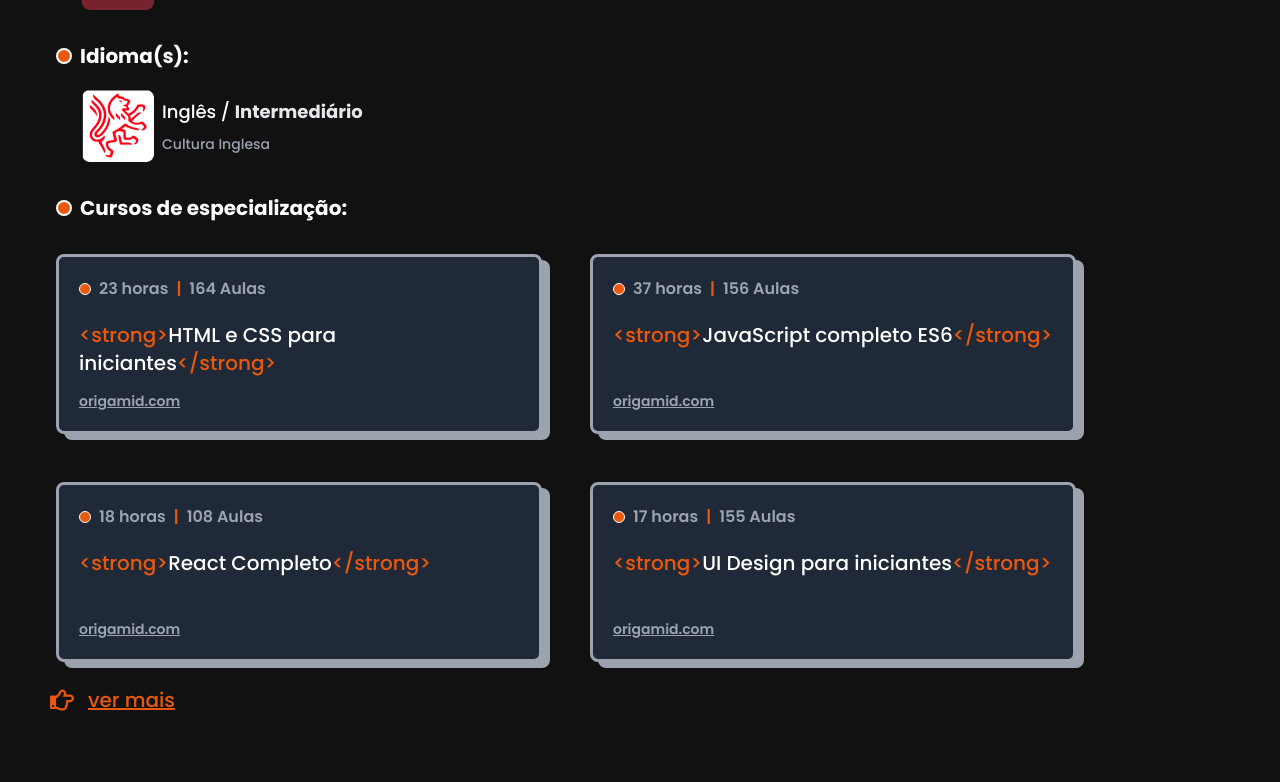
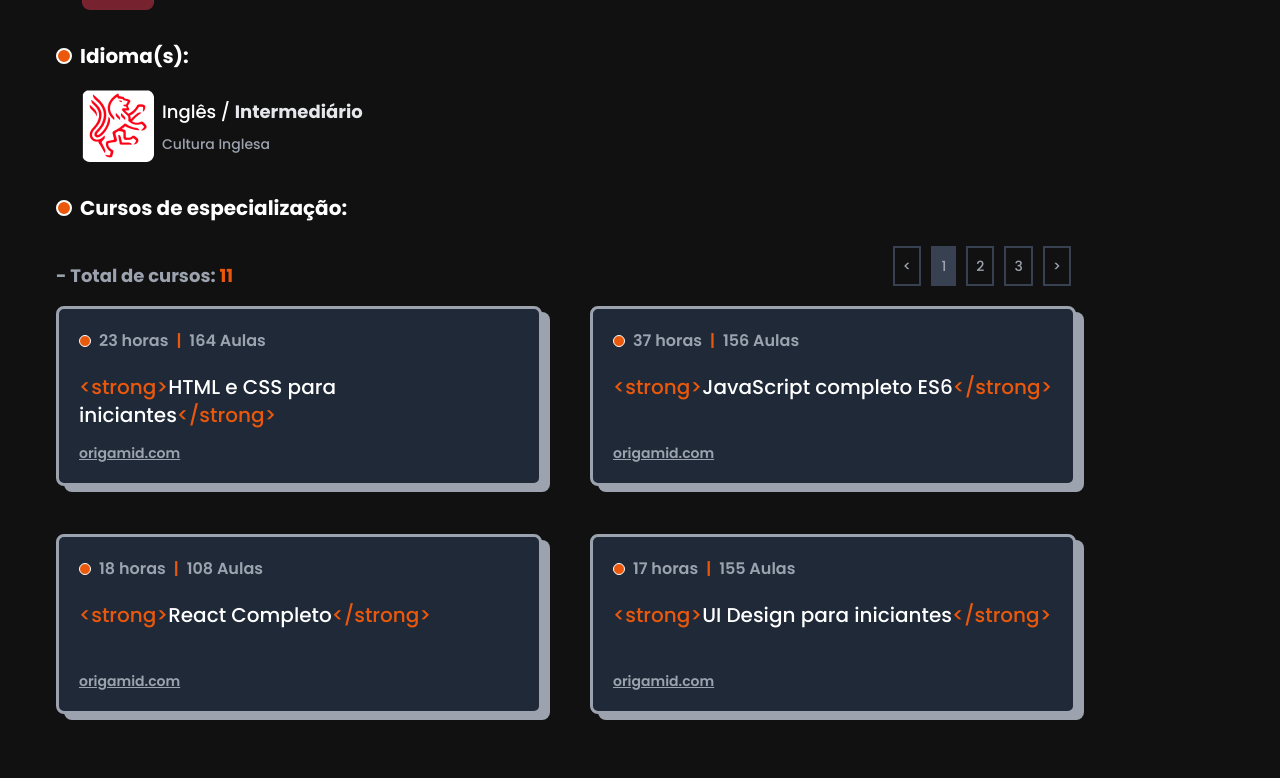
Before and after one commit to DuDupedrosa/new-portfolio, a Next.js app: page / in a window 1280 px wide. Shown: the part 4155-4937 px from the top of the page. Built offline with nearby package versions, Linux system fonts and the light colour scheme.

Commit message:
fechando section meus cursos

```diff
--- a/src/components/home/Graduation/index.tsx
+++ b/src/components/home/Graduation/index.tsx
@@ -7,8 +7,6 @@ import CulturaInglesa from '@/assets/images/cultura-inglesa.png';
 import { coursesList } from '@/helpers/courses/items';
 import { CouseListItem } from '@/types/course';
 import ReactPaginate from 'react-paginate';
-import Link from 'next/link';
-import { FaRegHandPointRight } from 'react-icons/fa';
 
 const strongTag = `<strong>`;
 const strongTagClose = `</strong>`;
@@ -25,14 +23,7 @@ function SectionTitle({ text }: SectionTitleProps) {
   );
 }
 
-interface CouseCardProps {
-  time: number;
-  name: string;
-  classes: number;
-  link?: string;
-}
-
-function CourseCard({ time, classes, name, link }: CouseCardProps) {
+function CourseCard({ name, hours, house, classes }: CouseListItem) {
   return (
     <div className="bg-gray-800 relative border-main border-solid border-gray-400 h-[180px] flex flex-col justify-between rounded-lg shadow-cardMain p-5">
       {/* hrs + nome */}
@@ -41,7 +32,7 @@ function CourseCard({ time, classes, name, link }: CouseCardProps) {
         <div className="flex items-center gap-2 mb-5">
           <span className="w-3 h-3 block rounded-full bg-orange-600 border-[1px] border-solid border-white"></span>
           <span className="text-base font-semibold text-gray-400 block">
-            {time} horas
+            {hours} horas
           </span>
           <span className="text-base font-semibold text-orange-600 block">
             |
@@ -60,8 +51,13 @@ function CourseCard({ time, classes, name, link }: CouseCardProps) {
       </div>
 
       {/* link do curso */}
-      <span className="text-sm text-gray-400 underline font-semibold block bottom-5">
-        {link ? link : 'origamid.com'}
+      <span
+        onClick={() => {
+          window.open(`https://${house}`, '_blank');
+        }}
+        className="text-sm text-gray-400 cursor-pointer underline font-semibold block bottom-5"
+      >
+        {house}
       </span>
     </div>
   );
@@ -71,29 +67,21 @@ function Graduation() {
   const { t } = useTranslation();
   const [courseItems, setCourseItems] = useState<CouseListItem[] | []>([]);
   const [itemsPerPage, setItemsPerPage] = useState<number>(4);
-  const [pageItems, setPageItems] = useState<number>(0);
+  const [pageCount, setPageCount] = useState<number>(0);
+
+  function handlePageChange(page: number) {
+    const getItemsPerPage = coursesList.slice(
+      page * itemsPerPage - itemsPerPage,
+      page * itemsPerPage
+    );
+    setCourseItems(getItemsPerPage);
+  }
 
   useEffect(() => {
-    const getCourses = coursesList.slice(0, itemsPerPage);
-
-    setCourseItems(getCourses);
-    setPageItems(getCourses.length);
+    const getCourseItems = coursesList.slice(0, 4);
+    setPageCount(Math.ceil(coursesList.length / itemsPerPage));
+    setCourseItems(getCourseItems);
   }, []);
-
-  function handleSeeMoreCourses() {
-    if (coursesList.length === pageItems) {
-      const getCourses = coursesList.slice(0, -itemsPerPage);
-
-      setCourseItems(getCourses);
-      setPageItems(getCourses.length);
-    } else {
-      const getCourses = coursesList.slice(pageItems, pageItems + itemsPerPage);
-      const newArray = [...courseItems, ...getCourses];
-
-      setCourseItems(newArray);
-      setPageItems(newArray.length);
-    }
-  }
 
   return (
     <div className="px-6 md:px-14 py-16">
@@ -154,28 +142,59 @@ function Graduation() {
       <div className="mt-8">
         <SectionTitle text="Cursos de especialização:" />
 
-        <div className="grid md:grid-cols-[1fr_1fr] w-full max-w-[1020px] mt-8 gap-12">
-          {courseItems.map((couse, i) => {
+        <div className="mt-8 flex mb-2 items-center gap-5 justify-between max-w-[1020px]">
+          <h2 className="text-lg font-bold text-gray-400">
+            - Total de cursos:{' '}
+            <span className="text-orange-600">{coursesList.length}</span>
+          </h2>
+
+          <div className="mb-5 hidden md:block">
+            <ReactPaginate
+              breakLabel="..."
+              nextLabel=">"
+              onPageChange={(selectedItem) =>
+                handlePageChange(selectedItem.selected + 1)
+              }
+              pageRangeDisplayed={1}
+              pageCount={pageCount}
+              previousLabel="<"
+              containerClassName={'pagination'}
+              activeClassName={'active'}
+              marginPagesDisplayed={1}
+              breakClassName={'break-me'}
+            />
+          </div>
+        </div>
+
+        <div className="grid md:grid-cols-[1fr_1fr] w-full max-w-[1020px] gap-12">
+          {courseItems.map((course, i) => {
             return (
               <CourseCard
                 key={i}
-                classes={couse.class}
-                name={couse.name}
-                time={couse.hours}
+                classes={course.classes}
+                name={course.name}
+                hours={course.hours}
+                house={course.house}
               />
             );
           })}
         </div>
-        <div className="max-w-[1020px] flex mt-5">
-          <span
-            className="flex items-center gap-2 max-w-max cursor-default"
-            onClick={() => handleSeeMoreCourses()}
-          >
-            <FaRegHandPointRight className="text-orange-600 animate-bouce-x text-xl md:text-2xl block" />
-            <span className="underline hover:text-gray-400 cursor-pointer text-lg md:text-xl lowercase font-medium text-orange-600 flex py-1">
-              {coursesList.length === pageItems ? 'Ver menos' : 'Ver mais'}
-            </span>
-          </span>
+
+        <div className="mt-8 md:hidden">
+          <ReactPaginate
+            breakLabel="..."
+            nextLabel=">"
+            onPageChange={(selectedItem) =>
+              handlePageChange(selectedItem.selected + 1)
+            }
+            pageRangeDisplayed={1}
+            pageCount={pageCount}
+            previousLabel="<"
+            containerClassName={'pagination'}
+            activeClassName={'active'}
+            marginPagesDisplayed={1}
+            breakClassName={'break-me'}
+          />
         </div>
       </div>
     </div>
--- a/src/helpers/courses/items.ts
+++ b/src/helpers/courses/items.ts
@@ -2,67 +2,67 @@ export const coursesList = [
   {
     name: 'HTML e CSS para iniciantes',
     hours: 23,
-    class: 164,
+    classes: 164,
     house: 'origamid.com',
   },
   {
     name: 'JavaScript completo ES6',
     hours: 37,
-    class: 156,
+    classes: 156,
     house: 'origamid.com',
   },
   {
     name: 'React Completo',
     hours: 18,
-    class: 108,
+    classes: 108,
     house: 'origamid.com',
   },
   {
     name: 'UI Design para iniciantes',
     hours: 17,
-    class: 155,
+    classes: 155,
     house: 'origamid.com',
   },
   {
     name: 'CSS FlexBox',
     hours: 3,
-    class: 25,
+    classes: 25,
     house: 'origamid.com',
   },
   {
     name: 'CSS Grid Layout',
     hours: 5,
-    class: 34,
+    classes: 34,
     house: 'origamid.com',
   },
   {
     name: 'TypeScript para iniciantes',
     hours: 11,
-    class: 74,
+    classes: 74,
     house: 'origamid.com',
   },
   {
     name: 'React com TypeScript',
     hours: 5,
-    class: 39,
+    classes: 39,
     house: 'origamid.com',
   },
   {
     name: 'Vue.js 2 Completo',
     hours: 22,
-    class: 112,
+    classes: 112,
     house: 'origamid.com',
   },
   {
     name: 'Nest.JS do Zero (MongoDB e MySQL)',
     hours: 21,
-    class: 163,
+    classes: 163,
     house: 'udemy.com',
   },
   {
     name: 'React Native',
     hours: 45,
-    class: 334,
+    classes: 334,
     house: 'udemy.com',
   },
 ];
--- a/src/types/course.ts
+++ b/src/types/course.ts
@@ -1,6 +1,6 @@
 export type CouseListItem = {
   name: string;
-  class: number;
+  classes: number;
   hours: number;
   house: string;
 };
```
